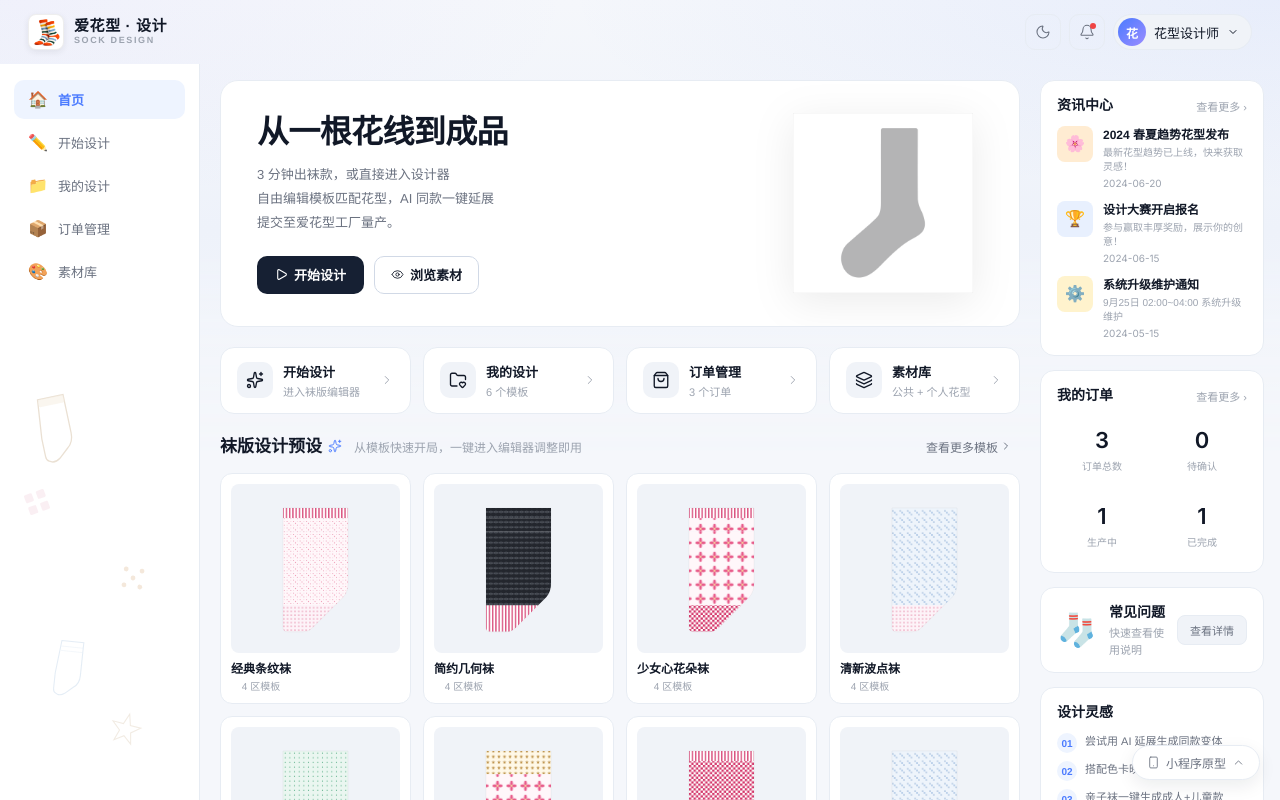
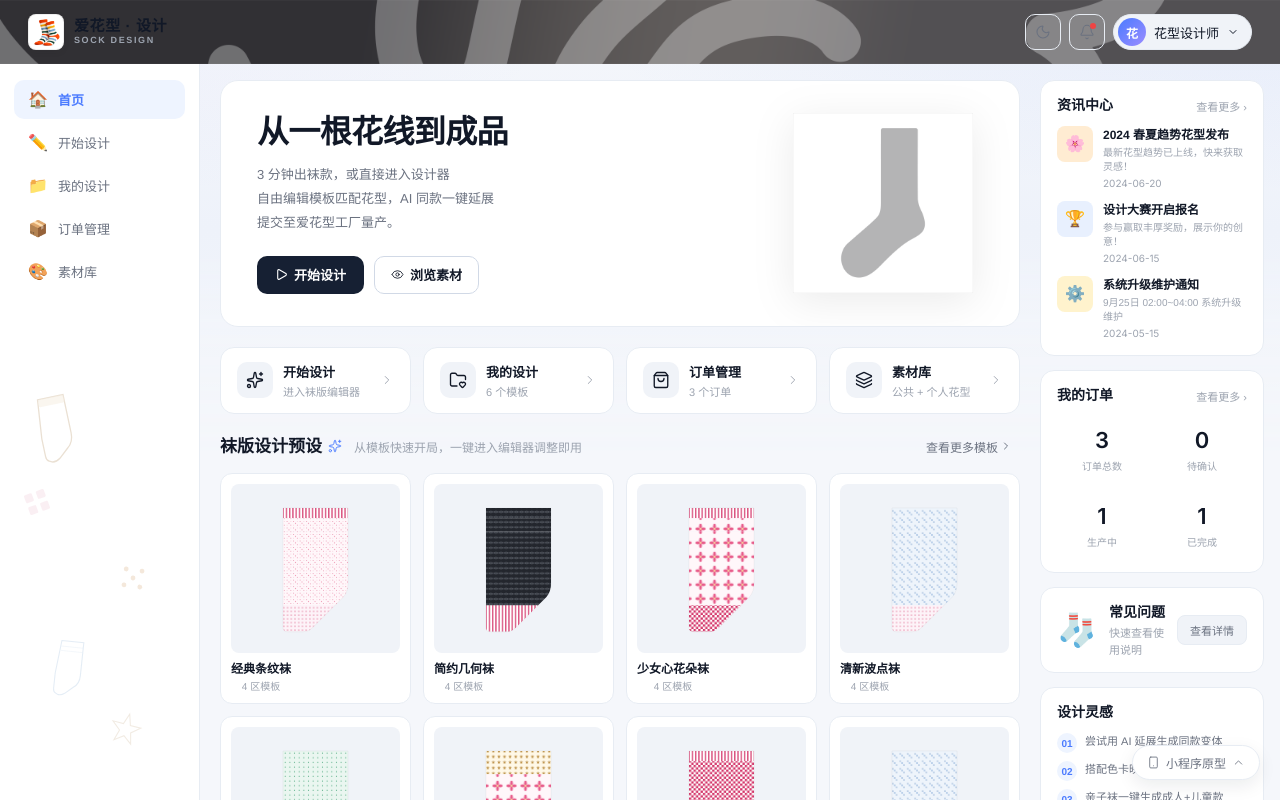
Before and after one commit to cryangle0/AISock, a React (Vite) app: page / in a window 1280 px wide. Both pictures are taken after a click on the button "微信扫码登录". Built offline with nearby package versions, Linux system fonts and the light colour scheme.

Commit message:
feat(topnav): 顶部栏背景换为图片

```diff
--- a/src/components/Sidebar.css
+++ b/src/components/Sidebar.css
@@ -8,7 +8,7 @@
   gap: 24px;
   height: 64px;
   padding: 0 28px;
-  background: var(--bg-card);
+  background: var(--bg-card) url('/AISock/topnav-bg.png') center / cover no-repeat;
   border-bottom: 1px solid var(--border-color);
   flex-shrink: 0;
   position: relative;
@@ -17,7 +17,7 @@
 
 /* 首页：顶导透明，融入下方 hero 渐变 */
 .app-layout.is-home .topnav {
-  background: transparent;
+  background: url('/AISock/topnav-bg.png') center / cover no-repeat;
   border-bottom: none;
 }
 
```
Also changed, not shown: public/topnav-bg.png (added).
